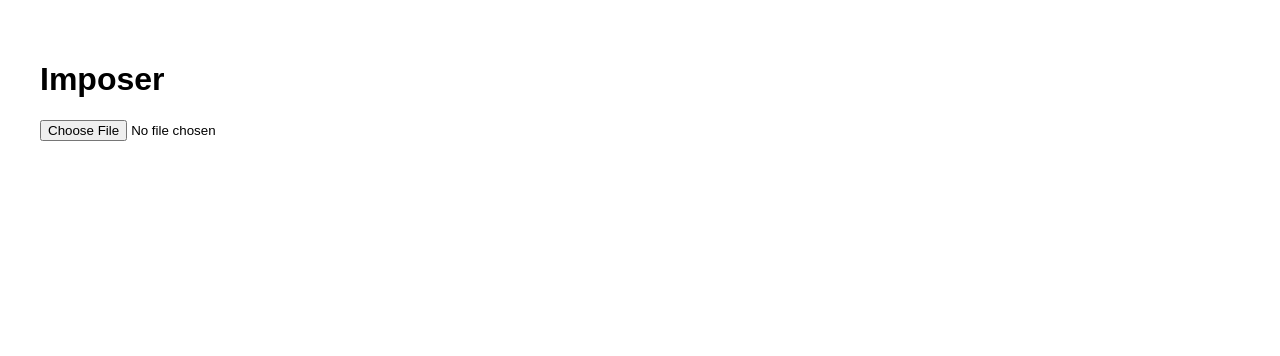
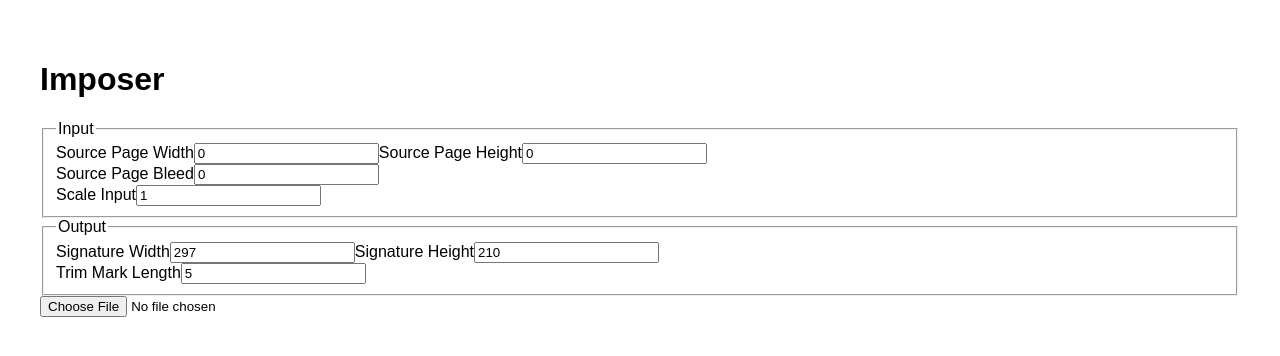
Before and after one commit to gfrancine/f-impose, a React (Vite) app: page / in a window 1280 px wide. Shown: the top 356 px of the page. Built offline with nearby package versions, Linux system fonts and the light colour scheme.

Commit message:
add settings form

```diff
--- a/src/App.css
+++ /dev/null
@@ -1 +0,0 @@
-/**/
--- a/src/App.tsx
+++ b/src/App.tsx
@@ -1,74 +1,9 @@
 import React, { useState } from "react";
-import { PDFDocument, PDFPage, rgb } from "pdf-lib";
-
-const toPts = (mm: number) => mm * 2.83465;
-const toMm = (pt: number) => pt / 2.83465;
-
-function drawTrimMark(
-  sheet: PDFPage,
-  fromX: number,
-  fromY: number,
-  toX: number,
-  toY: number,
-) {
-  const start = { x: toPts(fromX), y: toPts(fromY) };
-  const end = { x: toPts(toX), y: toPts(toY) };
-
-  sheet.drawLine({
-    start,
-    end,
-    thickness: 3,
-    color: rgb(0, 0, 0),
-  });
-
-  sheet.drawLine({
-    start,
-    end,
-    thickness: 0.75,
-    color: rgb(1, 1, 1),
-  });
-}
-
-async function imposePdf(inputBuffer: ArrayBuffer) {
-  const srcDoc = await PDFDocument.load(inputBuffer);
-  const outDoc = await PDFDocument.create();
-
-  const A4_WIDTH = toPts(210);
-  const A4_HEIGHT = toPts(297);
-  const sheet = outDoc.addPage([A4_HEIGHT, A4_WIDTH]);
-
-  // Embed the source pages so we can "draw" them like images
-  const embeddedPages = await outDoc.embedPages(srcDoc.getPages());
-  const firstPage = embeddedPages[0];
-
-  sheet.drawRectangle({
-    x: toPts(10),
-    y: toPts(10),
-    width: (sheet.getWidth() - toPts(20)) / 4,
-    height: sheet.getHeight() - toPts(20),
-    borderWidth: 2,
-    borderColor: rgb(0, 0, 0),
-  });
-
-  // 5. Draw the page onto the sheet
-  // This is where your coordinate math will eventually live
-  sheet.drawPage(embeddedPages[0], {
-    // x: 50,
-    // y: 400,
-    // width: firstPage.width * 0.5, // Scaling it down to 50% for now
-    // height: firstPage.height * 0.5,
-    x: toPts(10),
-    y: toPts(10),
-    width: (sheet.getWidth() - toPts(20)) / 4,
-    height: sheet.getHeight() - toPts(20),
-  });
-
-  drawTrimMark(sheet, 5, 5, 5, toMm(sheet.getHeight()) - 5);
-
-  return await outDoc.save();
-}
+import { imposePdf } from "./impose";
+import { DEFAULT_SETTINGS, SettingsForm, type Settings } from "./SettingsForm";
 
 function App() {
+  const [settings, setSettings] = useState<Settings>({ ...DEFAULT_SETTINGS });
   const [isProcessing, setIsProcessing] = useState(false);
   const [downloadUrl, setDownloadUrl] = useState<string | null>(null);
 
@@ -99,6 +34,7 @@ function App() {
   return (
     <div style={{ padding: "2rem", fontFamily: "sans-serif" }}>
       <h1>Imposer</h1>
+      <SettingsForm settings={settings} setSettings={setSettings} />
       <div style={{ marginBottom: "1rem" }}>
         <input
           type="file"
--- /dev/null
+++ b/src/SettingsForm.tsx
@@ -0,0 +1,118 @@
+import React, { useState } from "react";
+
+export type Settings = {
+  sourcePageWidth: number;
+  sourcePageHeight: number;
+  sourcePageBleed: number;
+  scaleInput: number;
+  signatureWidth: number; // millimeters
+  signatureHeight: number;
+  trimMarkLength: number;
+};
+
+export const DEFAULT_SETTINGS: Settings = {
+  sourcePageWidth: 0,
+  sourcePageHeight: 0,
+  sourcePageBleed: 0,
+  scaleInput: 1,
+  signatureWidth: 297,
+  signatureHeight: 210,
+  trimMarkLength: 5,
+};
+
+export function SettingsForm({
+  settings,
+  setSettings,
+}: {
+  settings: Settings;
+  setSettings: (settings: Settings) => unknown;
+}) {
+  const setSettingsKey = <K extends keyof Settings>(
+    key: K,
+    value: Settings[K],
+  ) => setSettings({ ...settings, [key]: value });
+
+  return (
+    <div>
+      <fieldset>
+        <legend>Input</legend>
+        <label htmlFor="sourcePageWidth">Source Page Width</label>
+        <input
+          id="sourcePageWidth"
+          type="number"
+          value={settings.sourcePageWidth}
+          onChange={(e) =>
+            setSettingsKey("sourcePageWidth", Number(e.target.value))
+          }
+        />
+        <label htmlFor="sourcePageHeight">Source Page Height</label>
+        <input
+          id="sourcePageHeight"
+          type="number"
+          value={settings.sourcePageHeight}
+          onChange={(e) =>
+            setSettingsKey("sourcePageHeight", Number(e.target.value))
+          }
+        />
+        <br />
+        <label htmlFor="sourcePageBleed">Source Page Bleed</label>
+        <input
+          id="sourcePageBleed"
+          type="number"
+          value={settings.sourcePageBleed}
+          onChange={(e) =>
+            setSettingsKey("sourcePageBleed", Number(e.target.value))
+          }
+        />
+        <br />
+        <label htmlFor="scaleInput">Scale Input</label>
+        <input
+          id="scaleInput"
+          type="number"
+          value={settings.scaleInput}
+          onChange={(e) => setSettingsKey("scaleInput", Number(e.target.value))}
+        />
+      </fieldset>
+      <fieldset>
+        <legend>Output</legend>
+        {/* <label>Layout</label>
+        <select>
+          <option>BookletFourUp</option>
+        </select>
+        <br /> */}
+        <label htmlFor="signatureWidth">Signature Width</label>
+        <input
+          id="signatureWidth"
+          type="number"
+          value={settings.signatureWidth}
+          onChange={(e) =>
+            setSettingsKey("signatureWidth", Number(e.target.value))
+          }
+        />
+        <label htmlFor="signatureHeight">Signature Height</label>
+        <input
+          id="signatureHeight"
+          type="number"
+          value={settings.signatureHeight}
+          onChange={(e) =>
+            setSettingsKey("signatureHeight", Number(e.target.value))
+          }
+        />
+        {/* <label>Preset</label>
+        <select value={"a4"} onChange={(e) => {}}>
+          <option value="a4">A4</option>
+        </select> */}
+        <br />
+        <label htmlFor="trimMarkLength">Trim Mark Length</label>
+        <input
+          id="trimMarkLength"
+          type="number"
+          value={settings.trimMarkLength}
+          onChange={(e) =>
+            setSettingsKey("trimMarkLength", Number(e.target.value))
+          }
+        />
+      </fieldset>
+    </div>
+  );
+}
--- /dev/null
+++ b/src/impose.ts
@@ -0,0 +1,69 @@
+import { PDFDocument, PDFPage, rgb } from "pdf-lib";
+
+const toPts = (mm: number) => mm * 2.83465;
+const toMm = (pt: number) => pt / 2.83465;
+
+function drawTrimMark(
+  sheet: PDFPage,
+  fromX: number,
+  fromY: number,
+  toX: number,
+  toY: number,
+) {
+  const start = { x: toPts(fromX), y: toPts(fromY) };
+  const end = { x: toPts(toX), y: toPts(toY) };
+
+  sheet.drawLine({
+    start,
+    end,
+    thickness: 3,
+    color: rgb(0, 0, 0),
+  });
+
+  sheet.drawLine({
+    start,
+    end,
+    thickness: 0.75,
+    color: rgb(1, 1, 1),
+  });
+}
+
+export async function imposePdf(inputBuffer: ArrayBuffer) {
+  const srcDoc = await PDFDocument.load(inputBuffer);
+  const outDoc = await PDFDocument.create();
+
+  const A4_WIDTH = toPts(210);
+  const A4_HEIGHT = toPts(297);
+  const sheet = outDoc.addPage([A4_HEIGHT, A4_WIDTH]);
+
+  // Embed the source pages so we can "draw" them like images
+  const embeddedPages = await outDoc.embedPages(srcDoc.getPages());
+  const firstPage = embeddedPages[0];
+
+  // 5. Draw the page onto the sheet
+  // This is where your presets math will eventually live
+
+  sheet.drawRectangle({
+    x: toPts(10),
+    y: toPts(10),
+    width: (sheet.getWidth() - toPts(20)) / 4,
+    height: sheet.getHeight() - toPts(20),
+    borderWidth: 2,
+    borderColor: rgb(0, 0, 0),
+  });
+
+  sheet.drawPage(embeddedPages[0], {
+    // x: 50,
+    // y: 400,
+    // width: firstPage.width * 0.5, // Scaling it down to 50% for now
+    // height: firstPage.height * 0.5,
+    x: toPts(10),
+    y: toPts(10),
+    width: (sheet.getWidth() - toPts(20)) / 4,
+    height: sheet.getHeight() - toPts(20),
+  });
+
+  drawTrimMark(sheet, 5, 5, 5, toMm(sheet.getHeight()) - 5);
+
+  return await outDoc.save();
+}
--- /dev/null
+++ b/src/utils.ts
@@ -0,0 +1,4 @@
+/** immutable set */
+export function set<O, K extends keyof O>(object: O, key: K, value: O[K]) {
+  return { ...object, [key]: value };
+}
```
